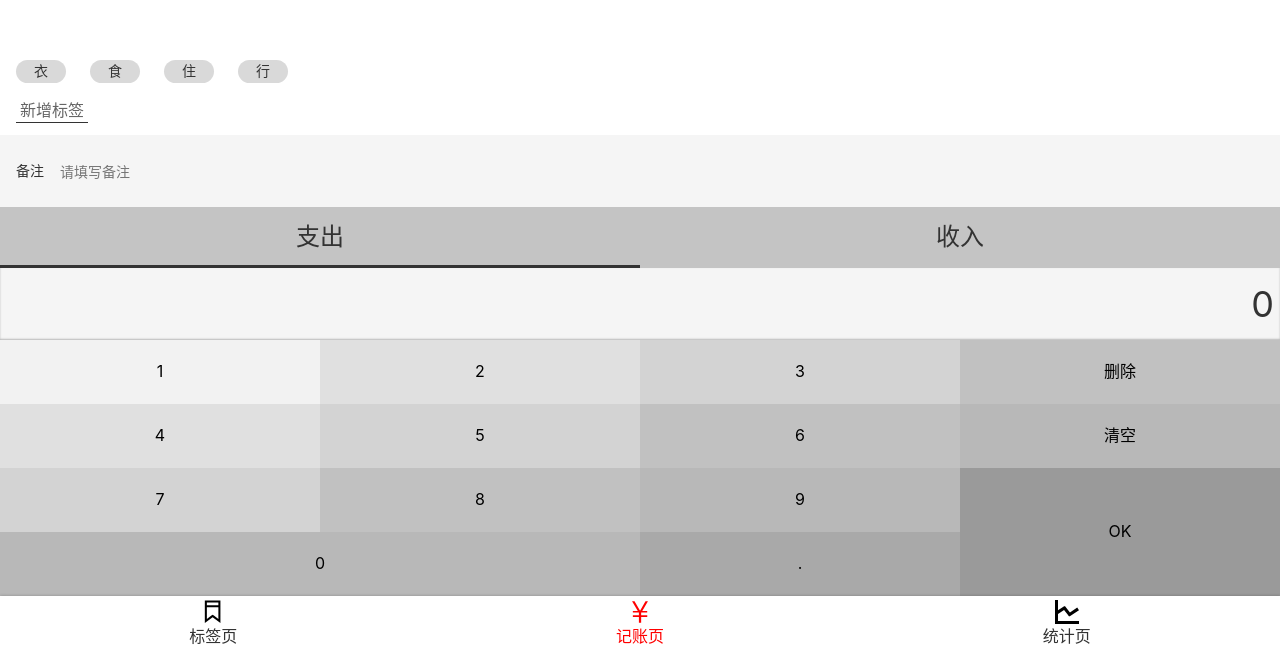
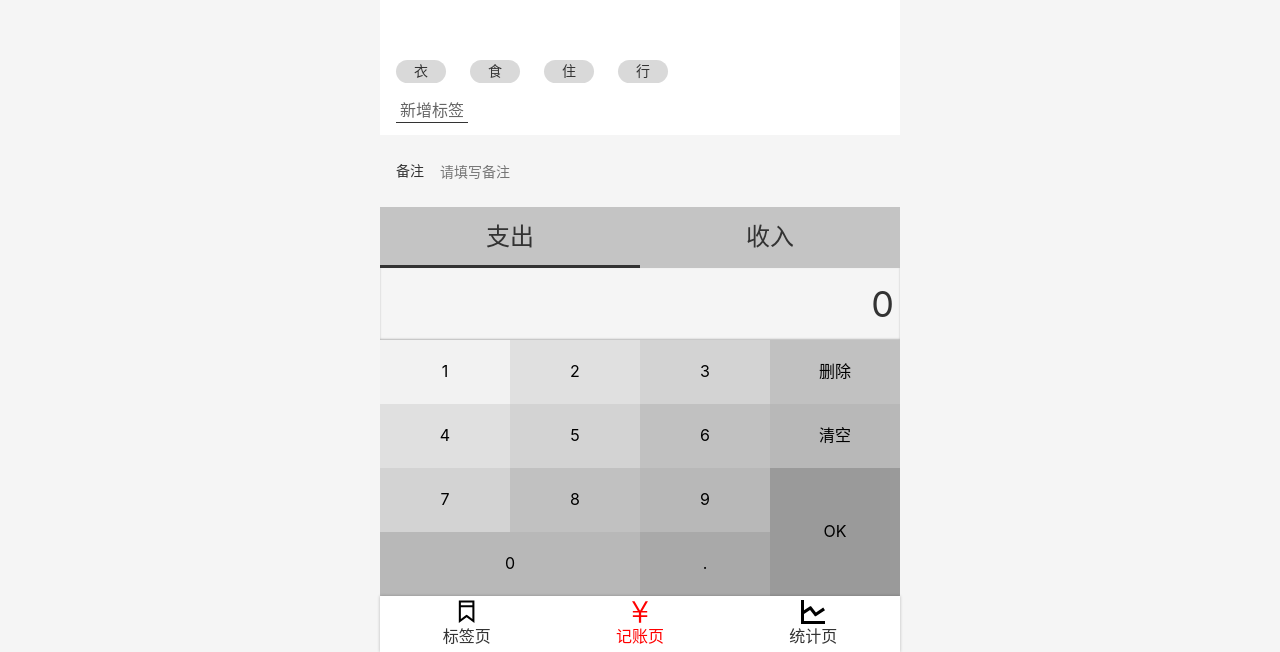
Before and after one commit to frankehao/keep-account, a React app: page /tags#/money in a window 1280 px wide. Shown: the part 148-800 px from the top of the page. Built offline with nearby package versions, Linux system fonts and the light colour scheme.

Commit message:
解决了新增标签按钮周围背景空白的问题

```diff
--- a/package.json
+++ b/package.json
@@ -1,6 +1,7 @@
 {
   "name": "morney-13",
   "version": "0.1.0",
+  "homepage": "https://frankhao.github.io/keep-account-website/",
   "private": true,
   "dependencies": {
     "@babel/core": "7.9.0",
@@ -74,7 +75,8 @@
   "scripts": {
     "start": "node scripts/start.js",
     "build": "node scripts/build.js",
-    "test": "node scripts/test.js"
+    "test": "node scripts/test.js",
+    "deploy": "sh scripts/deploy.sh"
   },
   "eslintConfig": {
     "extends": "react-app"
--- a/public/index.html
+++ b/public/index.html
@@ -1,17 +1,18 @@
 <!DOCTYPE html>
 <html lang="en">
 <head>
-    <meta charset="utf-8" />
-    <link rel="icon" href="%PUBLIC_URL%/favicon.ico" />
-    <meta name="viewport" content="width=device-width, initial-scale=1" />
-    <meta name="theme-color" content="#000000" />
+  <meta charset="utf-8"/>
+  <link rel="icon" href="%PUBLIC_URL%/favicon.ico"/>
+  <meta name="viewport"
+        content="width=device-width,initial-scale=1,minimum-scale=1,maximum-scale=1,user-scalable=no,viewport-fit=cover">
+  <meta name="theme-color" content="#000000"/>
   <meta
     name="description"
     content="Web site created using create-react-app"
   />
-    <link rel="apple-touch-icon" href="%PUBLIC_URL%/logo192.png" />
-    <link rel="manifest" href="%PUBLIC_URL%/manifest.json" />
-    <title>旺财记账</title>
+  <link rel="apple-touch-icon" href="%PUBLIC_URL%/logo192.png"/>
+  <link rel="manifest" href="%PUBLIC_URL%/manifest.json"/>
+  <title>旺财记账 React版</title>
 </head>
 <body>
 <div id="root"></div>
--- a/src/App.tsx
+++ b/src/App.tsx
@@ -9,6 +9,8 @@ import {Tag} from 'views/Tag';
 
 const AppWrapper = styled.div`
   color: #333;
+  max-width: 520px;
+  margin: 0 auto;
 `;
 
 function App() {
@@ -22,7 +24,6 @@ function App() {
           <Route exact path="/tags/:id">
             <Tag/>
           </Route>
-
           <Route exact path="/money">
             <Money/>
           </Route>
--- a/src/components/Layout.tsx
+++ b/src/components/Layout.tsx
@@ -5,6 +5,10 @@ import Nav from 'components/Nav';
 const Main = styled.div`
   flex-grow: 1;
   overflow: auto;
+
+  &::-webkit-scrollbar {
+    display: none;
+  }
 `;
 const Wrapper = styled.div`
   height: 100vh;
@@ -19,7 +23,7 @@ const Layout: React.FC<Props> = (props) => {
   const mainRef = useRef<HTMLDivElement>(null);
   useEffect(() => {
     setTimeout(() => {
-      if (!mainRef.current) {return;}
+      if (!mainRef.current) {return;}//传入了一个数值，设置Main的滚动条每次都到9999
       mainRef.current.scrollTop = props.scrollTop!;
     }, 0);
   }, [props.scrollTop]);
--- a/src/hooks/useRecords.tsx
+++ b/src/hooks/useRecords.tsx
@@ -35,4 +35,5 @@ export const useRecords = () => {
 
 
   return {records, addRecord};
+  //记账信息有关接口
 };
--- a/src/hooks/useTags.tsx
+++ b/src/hooks/useTags.tsx
@@ -49,5 +49,5 @@ const useTags = () => { // 封装一个自定义 Hook
   };
   return {tags, getName, addTag, setTags, findTag, updateTag, findTagIndex, deleteTag};
 };
-
+//标签的增删改查
 export {useTags};
--- a/src/hooks/useUpdate.tsx
+++ b/src/hooks/useUpdate.tsx
@@ -12,4 +12,5 @@ export const useUpdate = (fn: () => void, dependency: any[]) => {
     }
     // eslint-disable-next-line
   }, [fn,dependency]); // 不可变数据
+  //让标签和记账数据变成响应式
 };
--- a/src/lib/createId.tsx
+++ b/src/lib/createId.tsx
@@ -4,4 +4,5 @@ const createId = () => {
   window.localStorage.setItem('idMax', JSON.stringify(id));
   return id;
 };
+//用来给每个标签生成一个独一无二的id
 export {createId};
--- a/src/views/Tags.tsx
+++ b/src/views/Tags.tsx
@@ -26,7 +26,6 @@ const TagList = styled.ol`
   }
 `;
 
-
 function Tags() {
   // eslint-disable-next-line
   const {tags, addTag} = useTags();
@@ -41,12 +40,13 @@ function Tags() {
             </Link>
           </li>
         )}
-        <Center>
-          <Space/>
-          <Space/>
-          <Button onClick={addTag}>新增标签</Button>
-        </Center>
       </TagList>
+
+      <Center>
+        <Space/>
+        <Space/>
+        <Button onClick={addTag}>新增标签</Button>
+      </Center>
     </Layout>
   );
 }
```
Also changed, not shown: 2 other files (tests, documents, lock files or other folders). Lines whose indentation alone changed are shown as unchanged.
